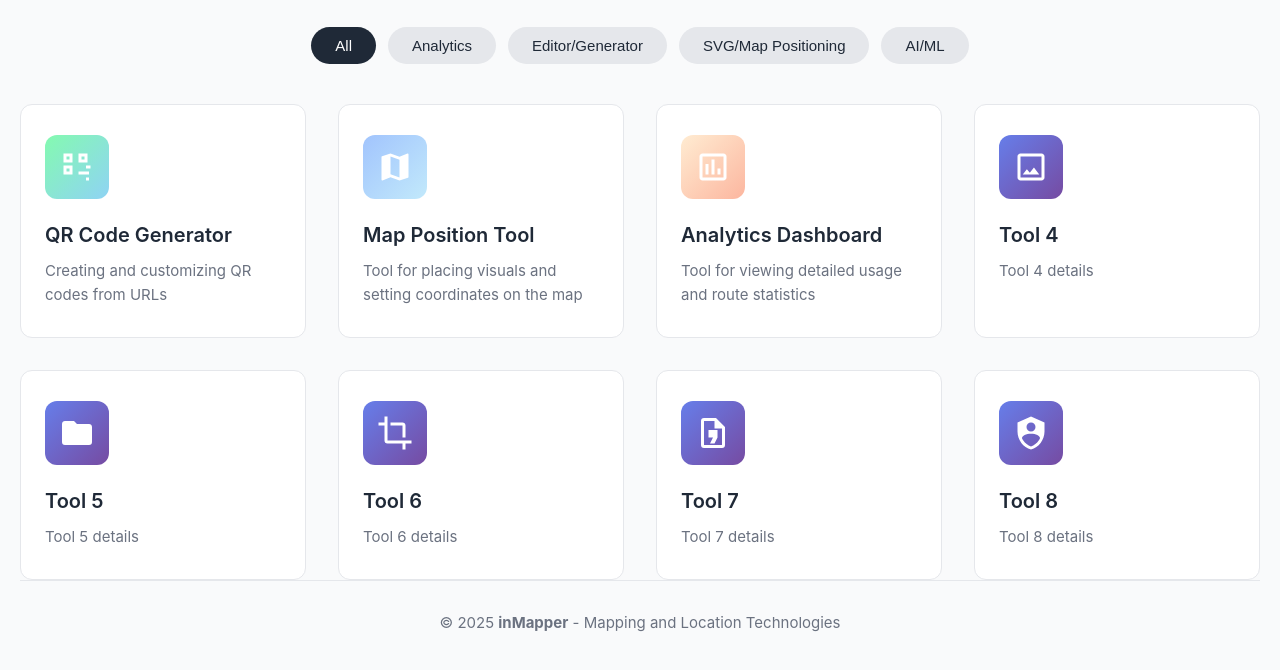
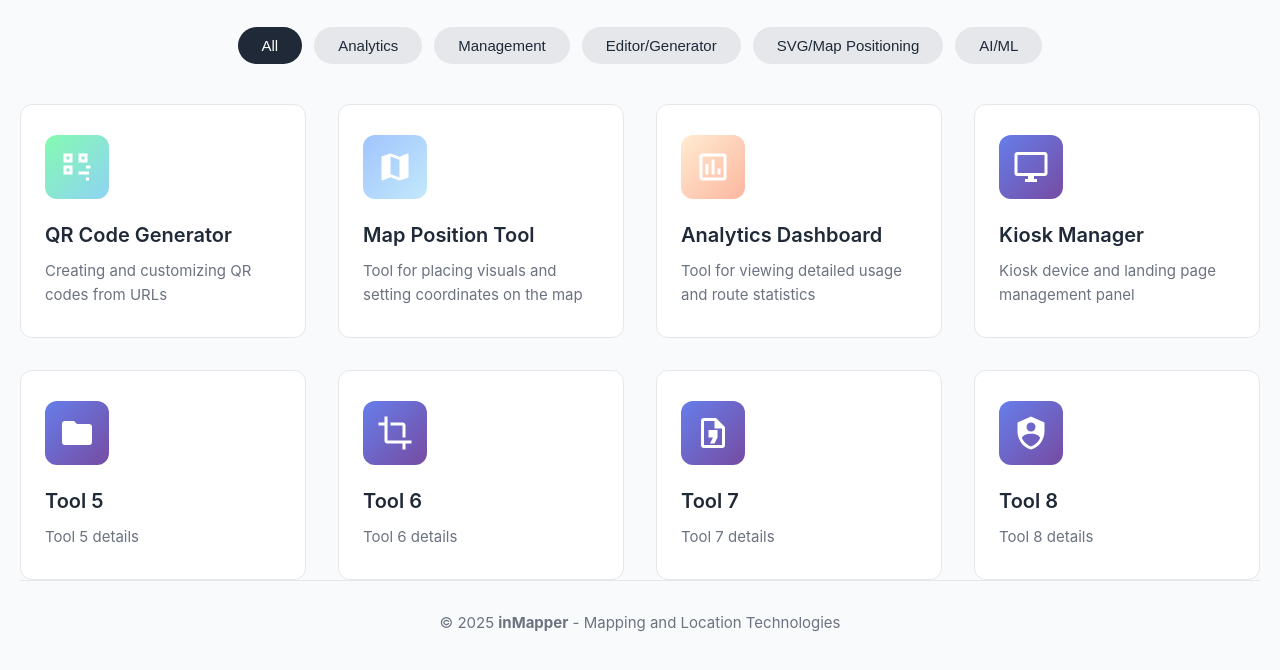
Before and after one commit to fuseq/inmapper_tools, a plain HTML site: page dashboard.html in a window 1280 px wide. Shown: the part 162-832 px from the top of the page. Drawn offline with Linux system fonts and the light colour scheme.

Commit message:
kiosk tool added

```diff
--- a/dashboard.html
+++ b/dashboard.html
@@ -37,6 +37,7 @@
             <div class="filter-tags">
                 <button class="tag-btn active" data-filter="all">All</button>
                 <button class="tag-btn" data-filter="optimize">Analytics</button>
+                <button class="tag-btn" data-filter="management">Management</button>
                 <button class="tag-btn" data-filter="create">Editor/Generator</button>
                 <button class="tag-btn" data-filter="edit">SVG/Map Positioning</button>
                 <button class="tag-btn" data-filter="convert">AI/ML</button>
@@ -80,16 +81,16 @@
                 <a href="https://matomo-analytics-frontend.isohtel.com.tr/" class="btn" target="_blank">Open Tool</a>
             </div>
 
-            <!-- Tool 4 -->
-            <div class="tool-card" data-tool="tool4" data-category="">
+            <!-- Kiosk Manager -->
+            <div class="tool-card" data-tool="kiosk" data-category="management">
                 <div class="tool-icon">
                     <svg xmlns="http://www.w3.org/2000/svg" viewBox="0 0 24 24" width="48" height="48">
-                        <path d="M19 3H5C3.9 3 3 3.9 3 5V19C3 20.1 3.9 21 5 21H19C20.1 21 21 20.1 21 19V5C21 3.9 20.1 3 19 3M19 19H5V5H19V19M13.96 12.29L11.21 15.83L9.25 13.47L6.5 17H17.5L13.96 12.29Z"/>
+                        <path d="M21,16H3V4H21M21,2H3C1.89,2 1,2.89 1,4V16A2,2 0 0,0 3,18H10V20H8V22H16V20H14V18H21A2,2 0 0,0 23,16V4C23,2.89 22.1,2 21,2Z"/>
                     </svg>
                 </div>
-                <h3>Tool 4</h3>
-                <p>Tool 4 details</p>
-                <a href="#" class="btn">Open Tool</a>
+                <h3>Kiosk Manager</h3>
+                <p>Kiosk device and landing page management panel</p>
+                <a href="https://inmapper-kiosk-backend.isohtel.com.tr/" class="btn" target="_blank">Open Tool</a>
             </div>
 
             <!-- Tool 5 -->
```
